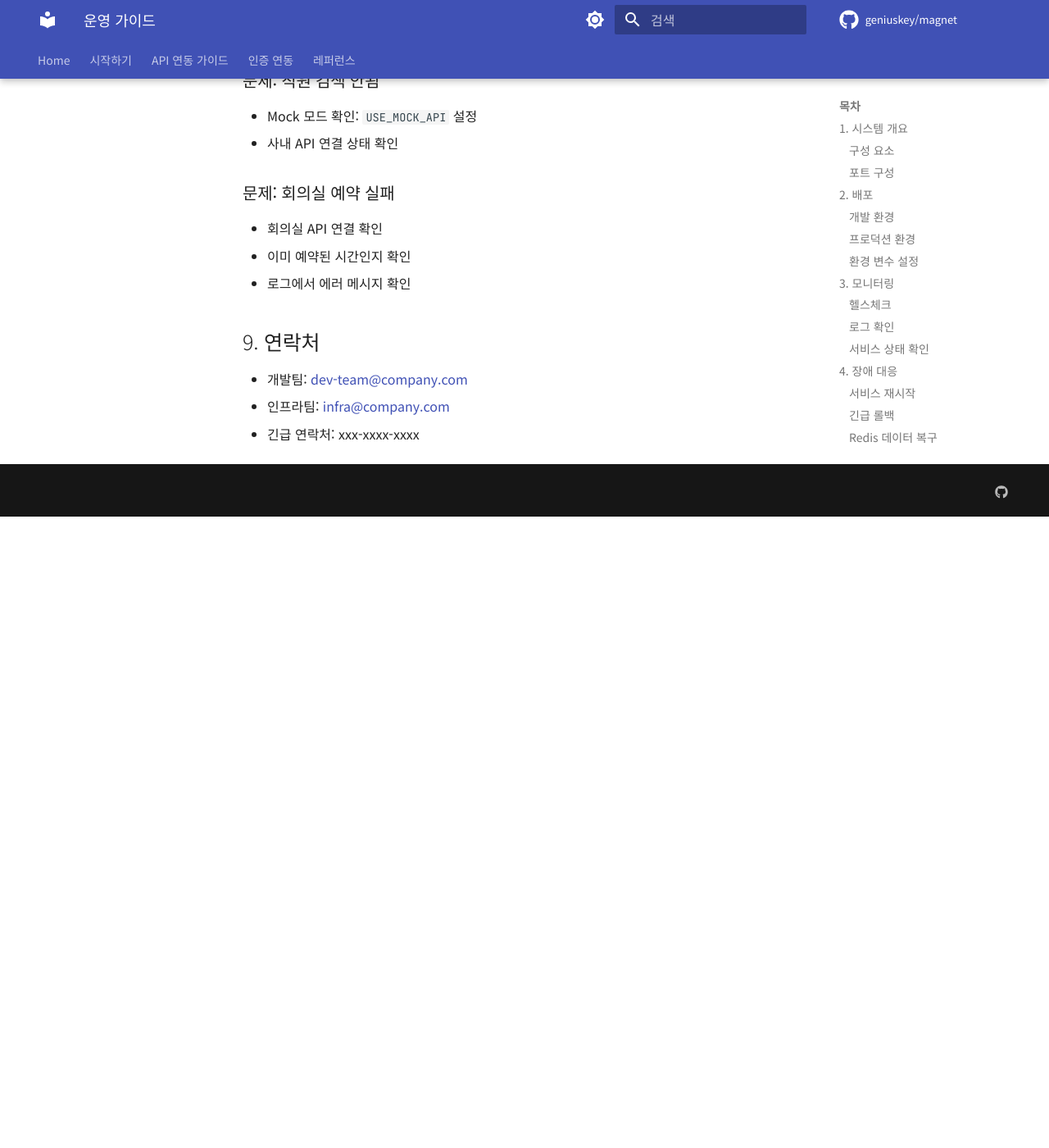
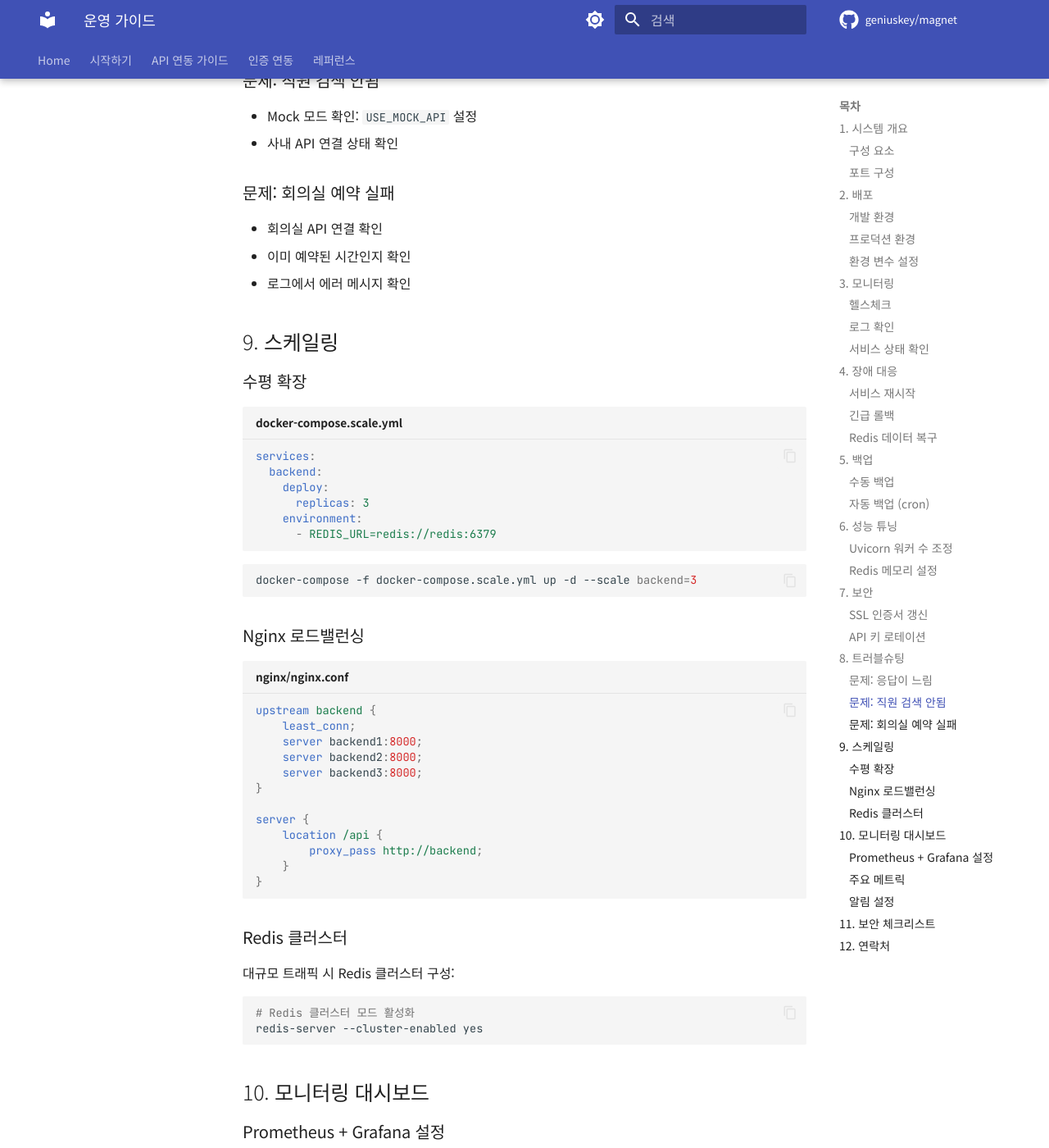
Before and after one commit to geniuskey/magnet, an MkDocs documentation site: the page built from docs/OPERATIONS.md, in a window 1280 px wide and 1400 px high, scrolled down 3696 px. Shown: the whole window at 82% size. Built offline with MkDocs 1.6.1 and Material for MkDocs 9.7.7, drawn with Linux system fonts in a browser that asks for light colours; comment, search, counter and statistics services are not loaded; before the commit the page ends 4326 px from its top, so only the background shows below that; some of the changed text lies outside the part shown.

Commit message:
docs: Add developer guide, architecture diagrams, and operations updates
- Add docs/getting-started/development.md with:
  - Local development setup instructions
  - Project structure documentation
  - Component explanations
  - Testing and debugging guides
  - Contribution guidelines

- Update docs/getting-started/architecture.md with:
  - Frontend component diagram (Mermaid)
  - State management structure diagram
  - Context provider relationships

- Update docs/OPERATIONS.md with:
  - Horizontal scaling guide
  - Nginx load balancing config
  - Prometheus + Grafana monitoring setup
  - Security checklist

- Update docs/getting-started/index.md with development guide link

Co-Authored-By: Claude Opus 4.5 <noreply@anthropic.com>

````diff
--- a/docs/OPERATIONS.md
+++ b/docs/OPERATIONS.md
@@ -145,7 +145,104 @@ docker-compose restart nginx
 - 이미 예약된 시간인지 확인
 - 로그에서 에러 메시지 확인
 
-## 9. 연락처
+## 9. 스케일링
+
+### 수평 확장
+
+```yaml title="docker-compose.scale.yml"
+services:
+  backend:
+    deploy:
+      replicas: 3
+    environment:
+      - REDIS_URL=redis://redis:6379
+```
+
+```bash
+docker-compose -f docker-compose.scale.yml up -d --scale backend=3
+```
+
+### Nginx 로드밸런싱
+
+```nginx title="nginx/nginx.conf"
+upstream backend {
+    least_conn;
+    server backend1:8000;
+    server backend2:8000;
+    server backend3:8000;
+}
+
+server {
+    location /api {
+        proxy_pass http://backend;
+    }
+}
+```
+
+### Redis 클러스터
+
+대규모 트래픽 시 Redis 클러스터 구성:
+
+```bash
+# Redis 클러스터 모드 활성화
+redis-server --cluster-enabled yes
+```
+
+## 10. 모니터링 대시보드
+
+### Prometheus + Grafana 설정
+
+```yaml title="docker-compose.monitoring.yml"
+services:
+  prometheus:
+    image: prom/prometheus
+    ports:
+      - "9090:9090"
+    volumes:
+      - ./prometheus.yml:/etc/prometheus/prometheus.yml
+
+  grafana:
+    image: grafana/grafana
+    ports:
+      - "3000:3000"
+    environment:
+      - GF_SECURITY_ADMIN_PASSWORD=admin
+```
+
+### 주요 메트릭
+
+| 메트릭 | 설명 | 임계값 |
+|--------|------|--------|
+| `http_request_duration_seconds` | API 응답 시간 | p95 < 1s |
+| `http_requests_total` | 총 요청 수 | - |
+| `llm_request_duration_seconds` | LLM 호출 시간 | p95 < 10s |
+| `redis_connected_clients` | Redis 연결 수 | < 100 |
+
+### 알림 설정
+
+```yaml title="alertmanager.yml"
+route:
+  receiver: 'slack'
+  group_wait: 30s
+
+receivers:
+  - name: 'slack'
+    slack_configs:
+      - channel: '#alerts'
+        send_resolved: true
+```
+
+## 11. 보안 체크리스트
+
+- [ ] SSL/TLS 인증서 적용
+- [ ] API 키 환경변수로 관리 (하드코딩 금지)
+- [ ] Redis 비밀번호 설정
+- [ ] 방화벽 규칙 설정 (필요 포트만 개방)
+- [ ] 정기적인 보안 패치 적용
+- [ ] 접근 로그 모니터링
+- [ ] 민감 정보 마스킹 (로그)
+
+## 12. 연락처
 
 - 개발팀: dev-team@company.com
 - 인프라팀: infra@company.com
--- a/docs/getting-started/architecture.md
+++ b/docs/getting-started/architecture.md
@@ -60,6 +60,88 @@ graph TB
 | **예약 UI** | 회의실 타임라인, 참석자 선택, 예약 폼 |
 | **AI 채팅** | 플로팅 채팅 창, 자연어 명령 처리 |
 | **상태 관리** | React Context를 사용한 전역 상태 관리 |
+
+### 프론트엔드 컴포넌트 구조
+
+```mermaid
+graph TB
+    subgraph App["App.jsx"]
+        subgraph Contexts["Context Providers"]
+            RC[ReservationContext]
+            TC[ThemeContext]
+            CC[ChatContext]
+        end
+
+        subgraph Layout["레이아웃"]
+            Header[Header]
+            Main[Main Content]
+        end
+
+        subgraph MainContent["메인 콘텐츠"]
+            RR[RoomReservation<br/>타임라인 뷰]
+            SB[Sidebar<br/>참석자/설정]
+            FC[FloatingChat<br/>AI 어시스턴트]
+        end
+
+        subgraph Modals["모달"]
+            RM[ReservationModal]
+            DM[ReservationDetailModal]
+            MR[MyReservations]
+        end
+    end
+
+    RC --> RR
+    RC --> SB
+    RC --> FC
+    RC --> RM
+
+    TC --> Header
+    TC --> RR
+
+    CC --> FC
+
+    FC --> |parseUserIntent| FCS[functionCalling.js]
+    FCS --> |setTimeByRange<br/>setRoomByName<br/>etc.| RC
+
+    RR --> |드래그 선택| RC
+    SB --> |참석자 선택| RC
+    RM --> |예약 생성| RC
+```
+
+### 상태 관리 구조
+
+```mermaid
+graph LR
+    subgraph ReservationContext["ReservationContext 상태"]
+        B[buildings]
+        F[floors]
+        R[rooms]
+        RV[reservations]
+        SD[selectedDate]
+        SF[selectedFloors]
+        SR[selectedRoom]
+        ST[selectedTimeSlots]
+        P[participants]
+        MD[meetingDuration]
+    end
+
+    subgraph Actions["주요 액션"]
+        TF[toggleFloor]
+        STR[setTimeByRange]
+        CR[createReservation]
+        MV[moveReservation]
+        FOT[findOptimalTimes]
+    end
+
+    B --> F
+    F --> R
+    SF --> R
+    R --> RV
+    SD --> RV
+    SR --> ST
+    P --> FOT
+    ST --> CR
+```
 
 ### 백엔드
 
--- a/docs/getting-started/index.md
+++ b/docs/getting-started/index.md
@@ -63,3 +63,4 @@ SSO 또는 OAuth 2.0을 설정합니다.
 
 - [설치하기](installation.md)
 - [아키텍처 이해하기](architecture.md)
+- [개발자 가이드](development.md)
````
Also changed, not shown: docs/getting-started/development.md (added, +327 -0 lines).
